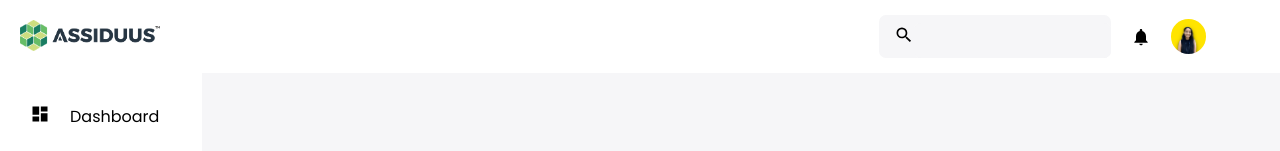
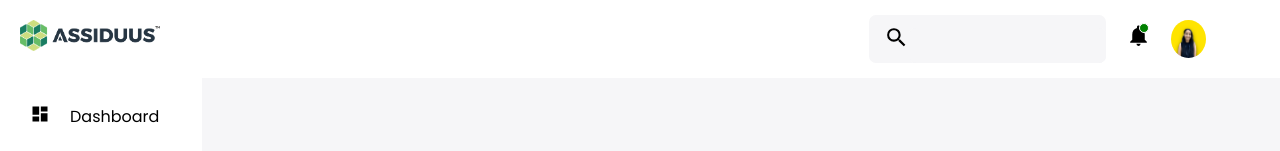
Before and after one commit to Vaishali2127/assiduus, a React (Vite) app: page / in a window 1280 px wide. Shown: the top 151 px of the page. Built offline with nearby package versions, Linux system fonts and the light colour scheme.

Commit message:
Add bell notification icon

```diff
--- a/src/components/navbar/navbar.jsx
+++ b/src/components/navbar/navbar.jsx
@@ -1,4 +1,4 @@
-import React from 'react';
+import React, { useState } from 'react';
 import styled from 'styled-components';
 import { MdOutlineSearch, MdNotifications } from 'react-icons/md';
 import Avatar from '../../assets/avatar.png';
@@ -13,6 +13,7 @@ const UpperWrapper = styled.div`
 
 const InnerWrapper = styled.div`
   width: 95%;
+  /* width: 40%; */
   display: flex;
   align-items: center;
   justify-content: end;
@@ -28,7 +29,6 @@ const InnerWrapper = styled.div`
     border-radius: 7px;
     padding-left: 15px;
     margin-right: 20px;
-    /* width: 30%; */
   }
 
   .search {
@@ -40,19 +40,32 @@ const InnerWrapper = styled.div`
 `;
 
 const Navbar = () => {
+  const [notificationCount, setNotificationCount] = useState(0);
+
   return (
     <UpperWrapper>
       <InnerWrapper>
         <div className="search-wrapper">
-          <MdOutlineSearch style={{ paddingTop: '10px' }} size={20} />
-          <input
-            className="search"
-            id="outlined-basic"
-            //   variant="outlined"
-            label="Search"
-          />
+          <MdOutlineSearch style={{ paddingTop: '10px' }} size={25} />
+          <input className="search" id="outlined-basic" label="Search" />
         </div>
-        <MdNotifications size={20} />
+        <div style={{ position: 'relative' }}>
+          <MdNotifications size={25} />
+          {notificationCount == 0 && (
+            <div
+              style={{
+                position: 'absolute',
+                top: 0,
+                right: '2px',
+                backgroundColor: 'green',
+                border: '1px solid white',
+                width: '8px',
+                height: '8px',
+                borderRadius: '50%',
+              }}
+            ></div>
+          )}
+        </div>
         <img src={Avatar} alt="" width={35} />
       </InnerWrapper>
     </UpperWrapper>
```
